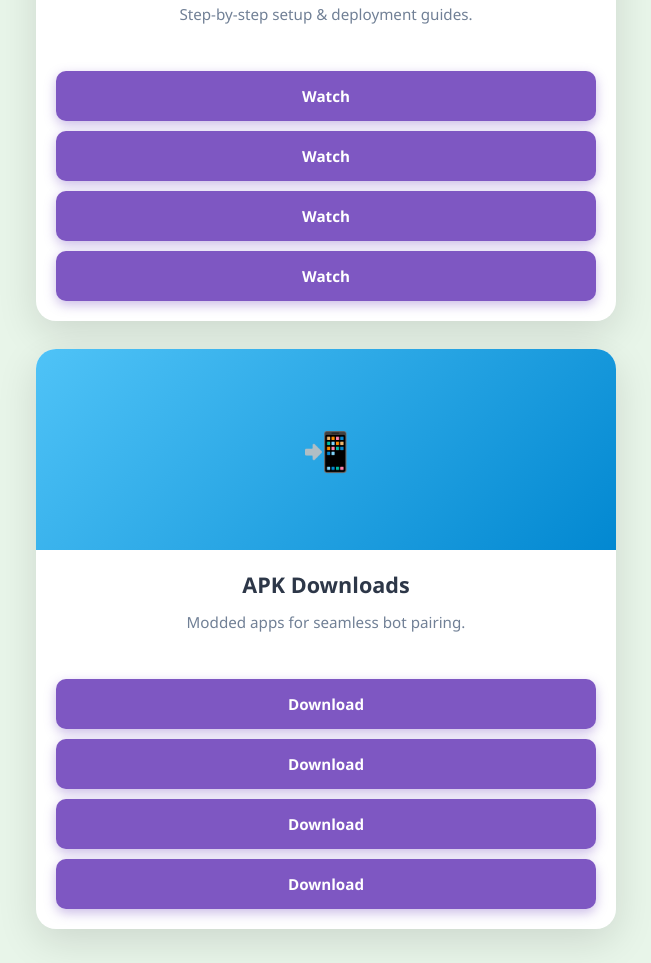
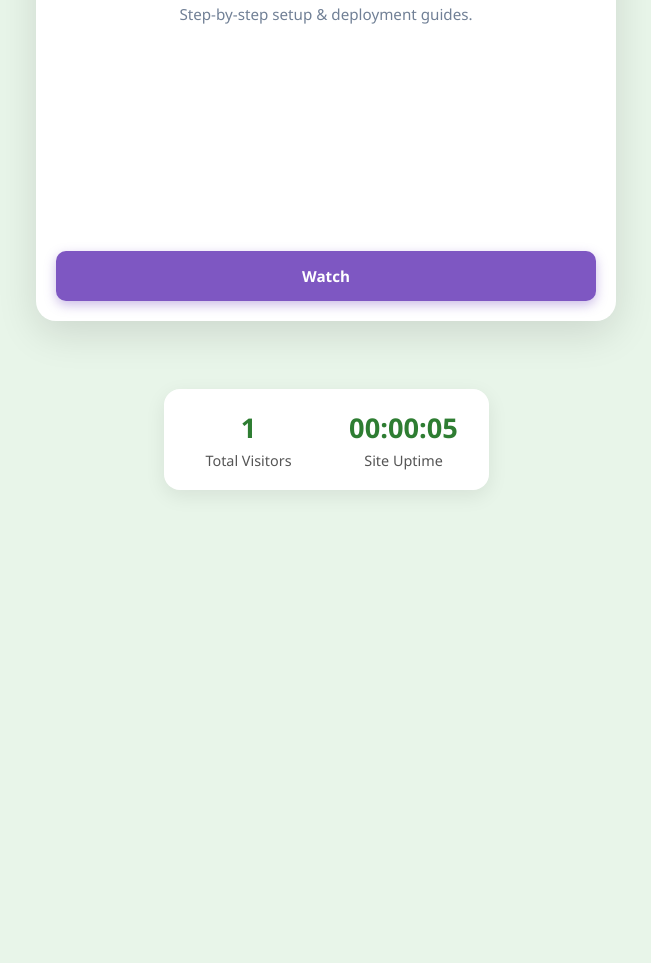
Before and after one commit to trashcore-dev/openai, a plain HTML site: page index.html in a window 1280 px wide. Shown: the part 3409-4372 px from the top of the page, without its empty margins (314-965 px from the left). After the commit the page ends 3999 px from the top, so only its background shows below. Drawn offline with Linux system fonts and the light colour scheme; no server answers.

Commit message:
Update index.html

```diff
--- a/index.html
+++ b/index.html
@@ -648,29 +648,9 @@
           <p>Step-by-step setup & deployment guides.</p>
           <div style="display: flex; flex-direction: column; gap: 10px; margin-top: 10px; width: 100%;">
             <a href="https://youtube.com/@giddytennor" target="_blank" class="cta-button" style="font-size:0.95rem; padding:10px;">Watch</a>
-            <a href="https://youtube.com/@giddytennor" target="_blank" class="cta-button" style="font-size:0.95rem; padding:10px;">Watch</a>
-            <a href="https://youtube.com/@giddytennor" target="_blank" class="cta-button" style="font-size:0.95rem; padding:10px;">Watch</a>
-            <a href="https://youtube.com/@giddytennor" target="_blank" class="cta-button" style="font-size:0.95rem; padding:10px;">Watch</a>
           </div>
         </div>
       </div>
-
-      <!-- Card 6: APK Downloads -->
-      <div class="card card-6">
-        <div class="card-header">📲</div>
-        <div class="card-body">
-          <h2>APK Downloads</h2>
-          <p>Modded apps for seamless bot pairing.</p>
-          <div style="display: flex; flex-direction: column; gap: 10px; margin-top: 10px; width: 100%;">
-            <a href="https://trashcore-apk.example.com/whatsapp.apk" target="_blank" class="cta-button" style="font-size:0.95rem; padding:10px;">Download</a>
-            <a href="https://trashcore-apk.example.com/whatsapp-business.apk" target="_blank" class="cta-button" style="font-size:0.95rem; padding:10px;">Download</a>
-            <a href="https://trashcore-apk.example.com/dh-whatsapp.apk" target="_blank" class="cta-button" style="font-size:0.95rem; padding:10px;">Download</a>
-            <a href="https://trashcore-apk.example.com/insta-pro.apk" target="_blank" class="cta-button" style="font-size:0.95rem; padding:10px;">Download</a>
-          </div>
-        </div>
-      </div>
-    </div>
-
     <!-- Stats Section -->
     <div class="stats-container">
       <div class="stat-item">
```
